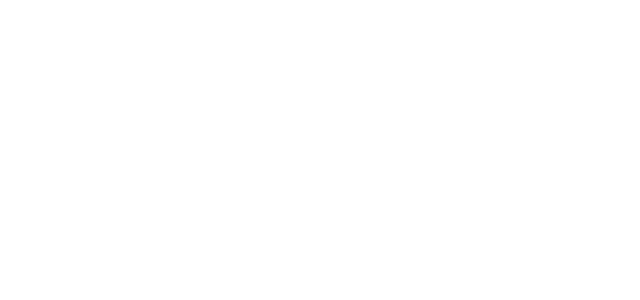
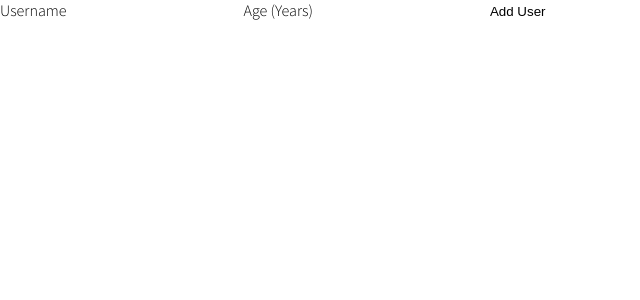
Before and after one commit to saidmtanzania/From-Zero-to-Mastery, a React (Vite) app: page / in a window 1280 px wide. Shown: the top 300 px of the page, without its empty margins (0-640 px from the left). Built offline with nearby package versions, Linux system fonts and the light colour scheme.

Commit message:
feat: implementing project skeleton for users

```diff
--- a/src/App.tsx
+++ b/src/App.tsx
@@ -1,7 +1,11 @@
 /* eslint-disable @typescript-eslint/no-explicit-any */
-
+import AddUSer from "./components/Users/AddUser";
 function App() {
-  return <div></div>;
+  return (
+    <div>
+      <AddUSer />
+    </div>
+  );
 }
 
 export default App;
--- /dev/null
+++ b/src/components/Users/AddUser.tsx
@@ -0,0 +1,18 @@
+/* eslint-disable @typescript-eslint/no-explicit-any */
+function AddUSer(props: any) {
+  const addUserHandler = (event: any) => {
+    event.preventDefault();
+  };
+
+  return (
+    <form onSubmit={addUserHandler}>
+      <label htmlFor="username ">Username</label>
+      <input type="text" id="username" />
+      <label htmlFor="age">Age (Years)</label>
+      <input type="number" id="age" />
+      <button type="submit">Add User</button>
+    </form>
+  );
+}
+
+export default AddUSer;
```
